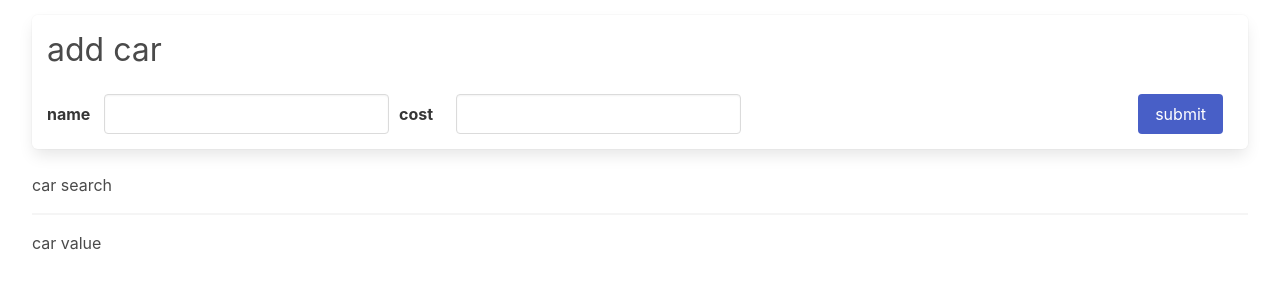
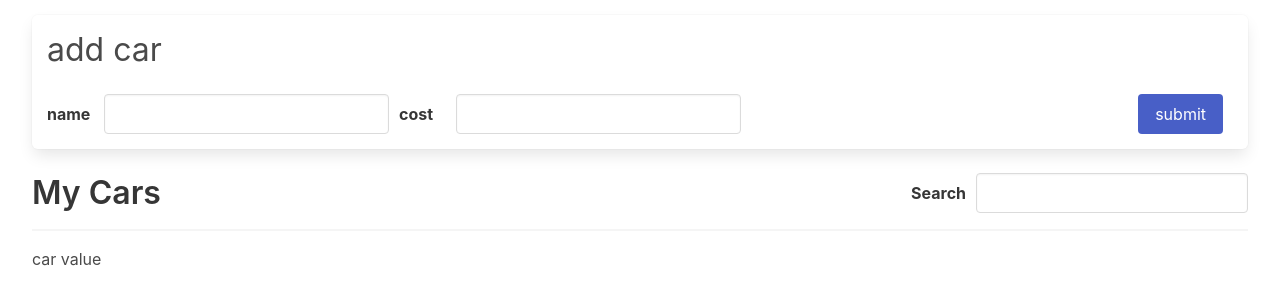
Before and after one commit to SZwerling/cars, a React (Vite) app: page / in a window 1280 px wide. Shown: the top 304 px of the page. Built offline with nearby package versions, Linux system fonts and the light colour scheme.

Commit message:
search input

```diff
--- a/src/components/CarSearch.jsx
+++ b/src/components/CarSearch.jsx
@@ -1,7 +1,29 @@
-function CarSearch(){
-    return(
-        <div>car search</div>
-    )
+import { useDispatch, useSelector } from "react-redux";
+import { changeSearchTerm } from "../store";
+
+function CarSearch() {
+    const dispatch = useDispatch()
+    const handleSearchTermChange = (e) => {
+        dispatch(changeSearchTerm(e.target.value))
+    }
+    const searchTerm = useSelector((state) => {
+        return state.cars.searchTerm
+    })
+
+   return (
+      <div className="list-header">
+         <h3 className="title is-3">My Cars</h3>
+         <div className="search field is-horizonatl">
+            <label className="label">Search</label>
+            <input
+               onChange={handleSearchTermChange}
+               className="input"
+               value={searchTerm}
+               type="text"
+            />
+         </div>
+      </div>
+   );
 }
 
 export default CarSearch;
```
